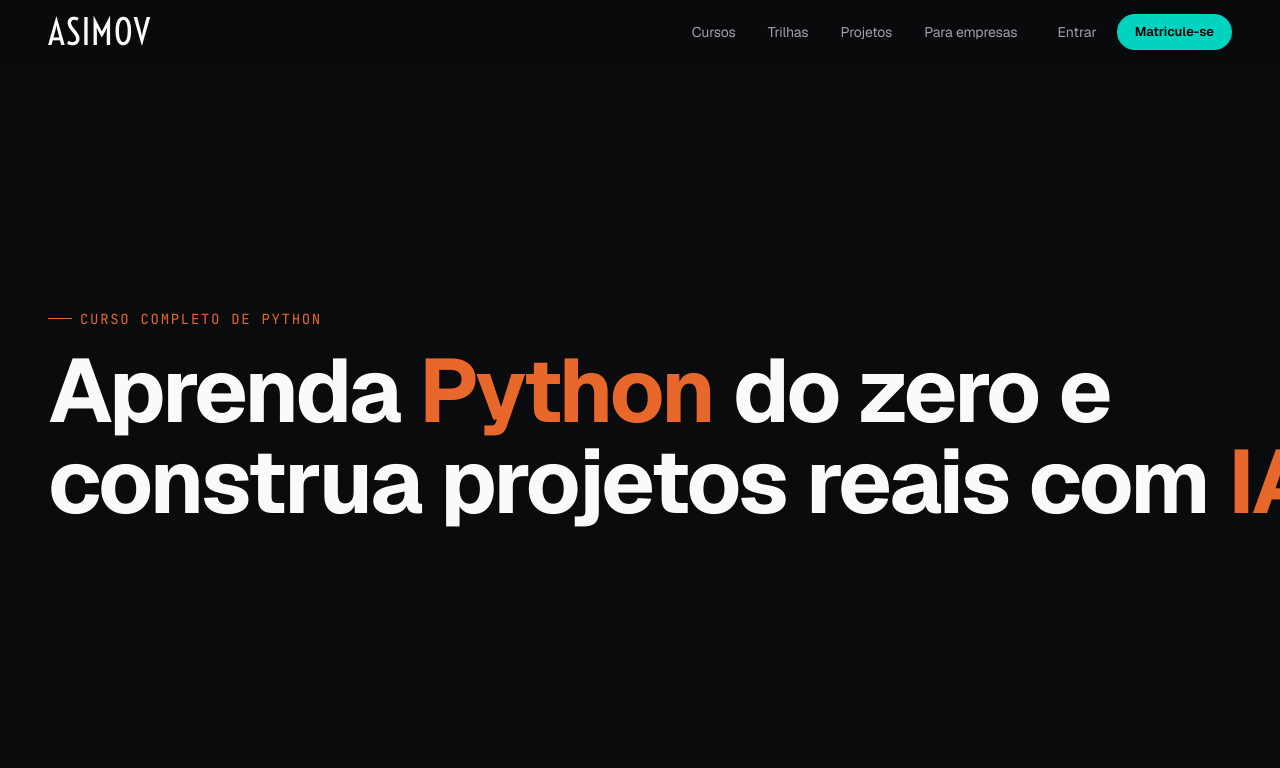
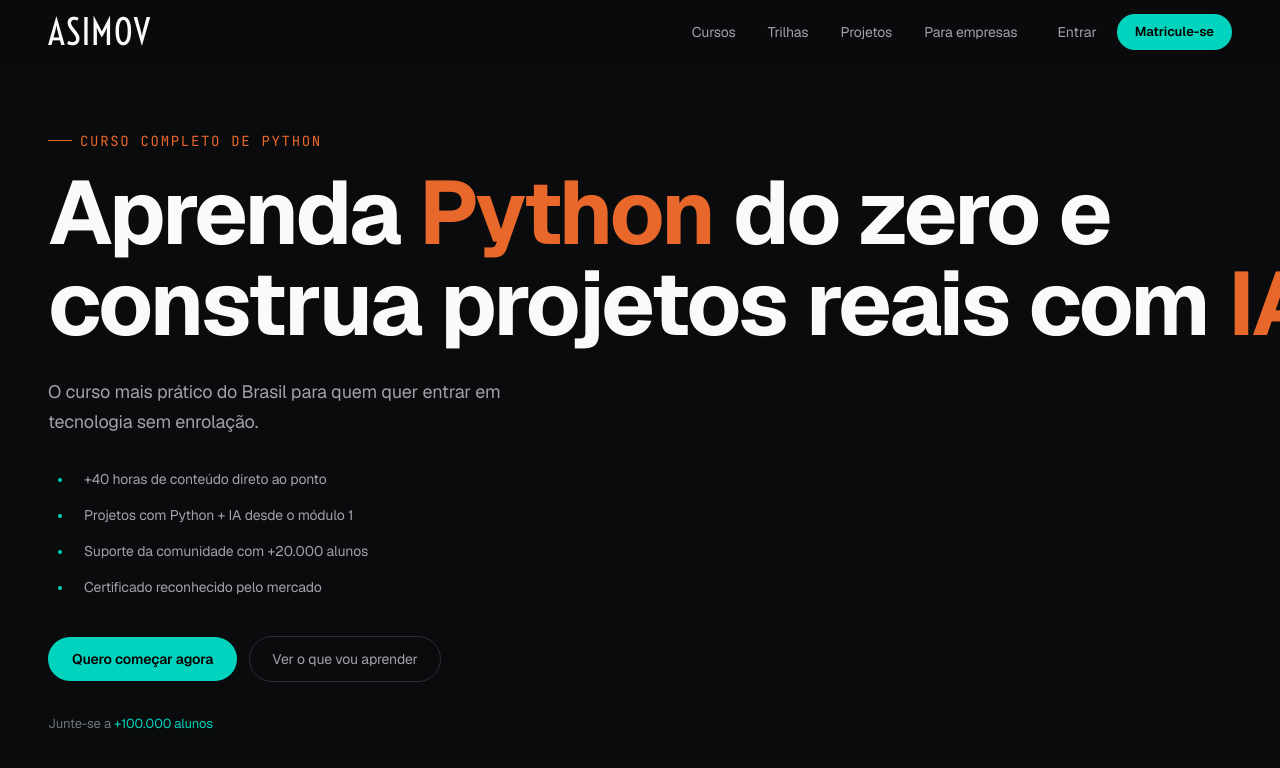
Before and after one commit to felipedev90/asimov-teste-tecnico, a Next.js app in the folder parte-2/: page / in a window 1280 px wide. Shown: the top 768 px of the page. Built offline with nearby package versions, Linux system fonts and the light colour scheme.

Commit message:
add subhead, bullets, CTA and trust components

```diff
--- a/parte-2/package.json
+++ b/parte-2/package.json
@@ -10,6 +10,7 @@
   },
   "dependencies": {
     "clsx": "^2.1.1",
+    "lucide-react": "^1.3.0",
     "motion": "^12.38.0",
     "next": "16.2.4",
     "react": "19.2.4",
--- a/parte-2/src/app/page.tsx
+++ b/parte-2/src/app/page.tsx
@@ -1,15 +1,33 @@
 import { Nav } from '@/components/layout/Nav'
 import { Eyebrow } from '@/components/hero/Eyebrow'
 import { Headline } from '@/components/hero/Headline'
+import { Subhead } from '@/components/hero/Subhead'
+import { BulletList } from '@/components/hero/BulletList'
+import { CTAs } from '@/components/hero/CTAs'
+import { Trust } from '@/components/hero/Trust'
 
 export default function Home() {
   return (
     <main className="min-h-screen bg-bg">
       <Nav />
       <section className="min-h-screen pt-16 flex items-center">
-        <div className="w-full max-w-[1440px] mx-auto px-6 md:px-12 py-12 md:py-16">
+        <div className="w-full max-w-[1280px] mx-auto px-6 md:px-12 py-12 md:py-16">
+
           <Eyebrow />
           <Headline />
+
+          <div className="flex flex-col md:flex-row md:gap-[140px] md:items-start">
+            <div className="w-full md:w-[44%] md:shrink-0">
+              <Subhead />
+              <BulletList />
+              <CTAs />
+              <Trust />
+            </div>
+            <div className="w-full md:flex-1 mt-10 md:mt-0">
+
+            </div>
+          </div>
+
         </div>
       </section>
     </main>
--- /dev/null
+++ b/parte-2/src/components/hero/BulletList.tsx
@@ -0,0 +1,19 @@
+import { BULLETS } from '@/data/copy'
+import { Dot } from 'lucide-react'
+
+export function BulletList() {
+  return (
+    <ul className="flex justify-center flex-col gap-3 mb-9">
+      {BULLETS.map((bullet) => (
+        <li key={bullet} className="flex items-start gap-3">
+          <span className="text-accent-teal">
+            <Dot />
+          </span>
+          <span className="font-sans text-sm text-fg-muted leading-[22px] tracking-[-0.01em]">
+            {bullet}
+          </span>
+        </li>
+      ))}
+    </ul>
+  )
+}
--- /dev/null
+++ b/parte-2/src/components/hero/CTAs.tsx
@@ -0,0 +1,20 @@
+interface CTAsProps {
+  primaryLabel?: string
+  secondaryLabel?: string
+}
+
+export function CTAs({
+  primaryLabel = 'Quero começar agora',
+  secondaryLabel = 'Ver o que vou aprender',
+}: CTAsProps) {
+  return (
+    <div className="flex flex-wrap items-center gap-3 mb-8">
+      <button className="font-sans text-sm font-semibold text-black bg-accent-teal rounded-full px-6 py-3 tracking-[-0.01em] hover:-translate-y-px hover:shadow-[0_8px_32px_rgba(0,212,190,0.38)] transition-all duration-150 whitespace-nowrap">
+        {primaryLabel}
+      </button>
+      <button className="font-sans text-sm text-fg-muted border border-border-strong rounded-full px-[22px] py-3 tracking-[-0.01em] hover:bg-white/5 hover:border-fg-subtle hover:text-fg transition-all duration-150 whitespace-nowrap">
+        {secondaryLabel}
+      </button>
+    </div>
+  )
+}
--- /dev/null
+++ b/parte-2/src/components/hero/Subhead.tsx
@@ -0,0 +1,9 @@
+import { SUBHEAD } from '@/data/copy'
+
+export function Subhead() {
+  return (
+    <p className="font-sans text-base md:text-lg text-fg-muted leading-relaxed tracking-[-0.01em] mb-8 max-w-[520px]">
+      {SUBHEAD}
+    </p>
+  )
+}
--- /dev/null
+++ b/parte-2/src/components/hero/Trust.tsx
@@ -0,0 +1,12 @@
+
+
+export function Trust() {
+  return (
+    <div className="flex items-center gap-3">
+      <span className="font-sans text-[13px] text-fg-subtle tracking-[-0.01em]">
+        Junte-se a{' '}
+        <span className="text-accent-teal">+100.000 alunos</span>
+      </span>
+    </div>
+  )
+}
```
Also changed, not shown: 1 other file (tests, documents, lock files or other folders).
